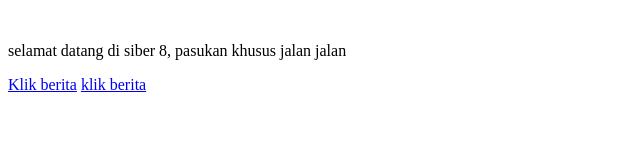
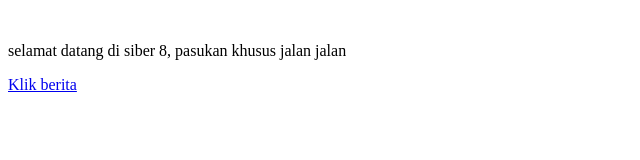
Before and after one commit to amib20757-code/siber8-analasis, a plain HTML site: page index.html in a window 1280 px wide. Shown: the full height of the page, 0-640 px from the left. Drawn offline with Linux system fonts and the light colour scheme.

Commit message:
Update index.html

```diff
--- a/index.html
+++ b/index.html
@@ -13,7 +13,6 @@
     <h1></h1>
     <p>selamat datang di siber 8, pasukan khusus jalan jalan </p>
     <a href="berita_hoax_pangdam.html">Klik berita</a>
-    <a href="berita_portal_ok.html">klik berita</a>
     <p></p>
 </body>
 </html>
```
